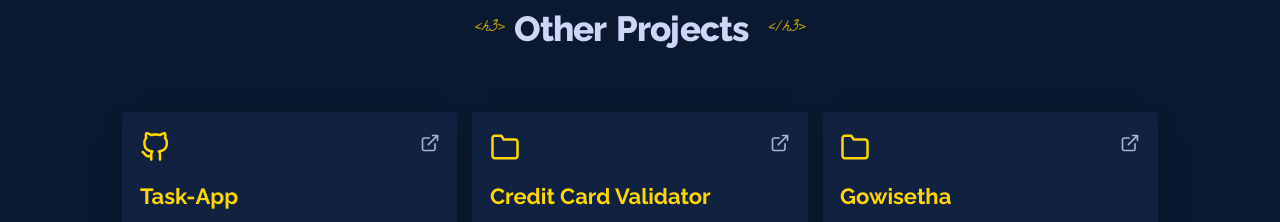
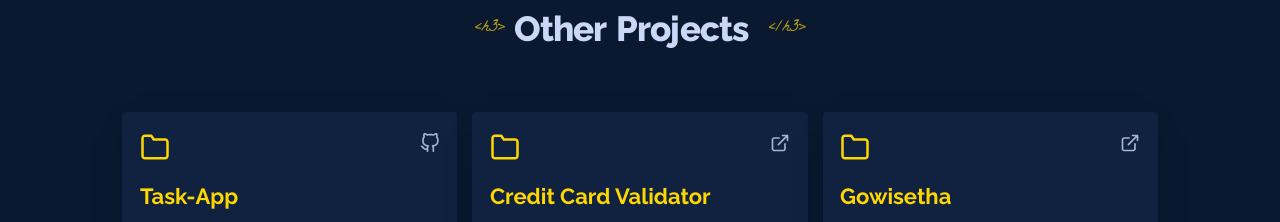
Before and after one commit to Sangeeth-jay/portfolio, a React (Create React App) app: page / in a window 1280 px wide. Shown: the part 3800-4022 px from the top of the page. Built offline with nearby package versions, Linux system fonts and the light colour scheme.

Commit message:
Update OtherProjects.tsx

```diff
--- a/src/components/projects/OtherProjects.tsx
+++ b/src/components/projects/OtherProjects.tsx
@@ -30,7 +30,7 @@ const OtherProjects = () => {
           <div className="other__card">
             <div className="other__cardTop">
               <svg className="other__cardFolder">
-                <use href="icons/symbol-defs.svg#icon-github"></use>
+                <use href="icons/symbol-defs.svg#icon-folder"></use>
               </svg>
               <div className="other__cardLink">
                 <a
@@ -39,7 +39,7 @@ const OtherProjects = () => {
                   rel="noreferrer"
                 >
                   <svg className="other__icon">
-                    <use href="icons/symbol-defs.svg#icon-external-link"></use>
+                    <use href="icons/symbol-defs.svg#icon-github"></use>
                   </svg>
                 </a>
               </div>
```
